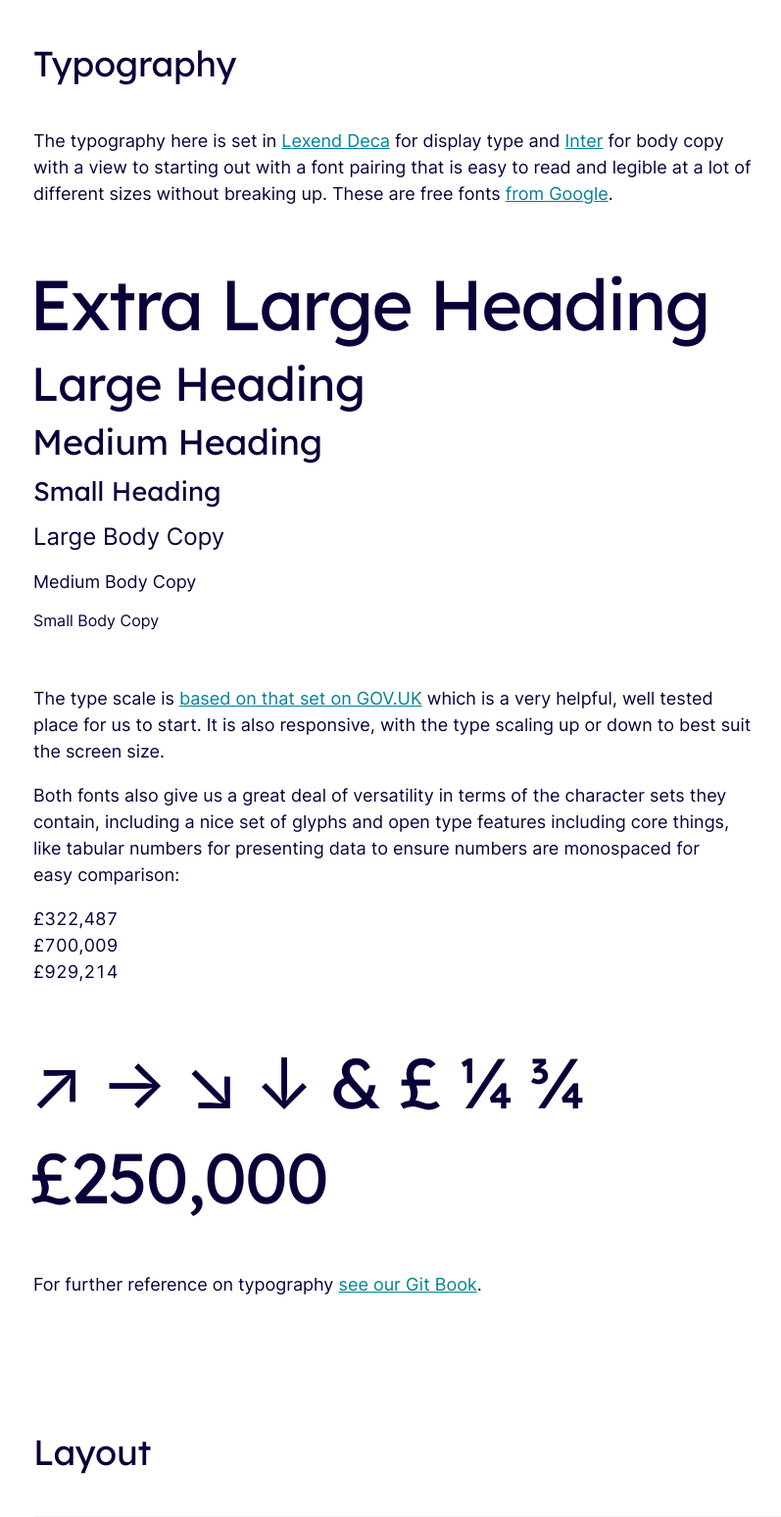
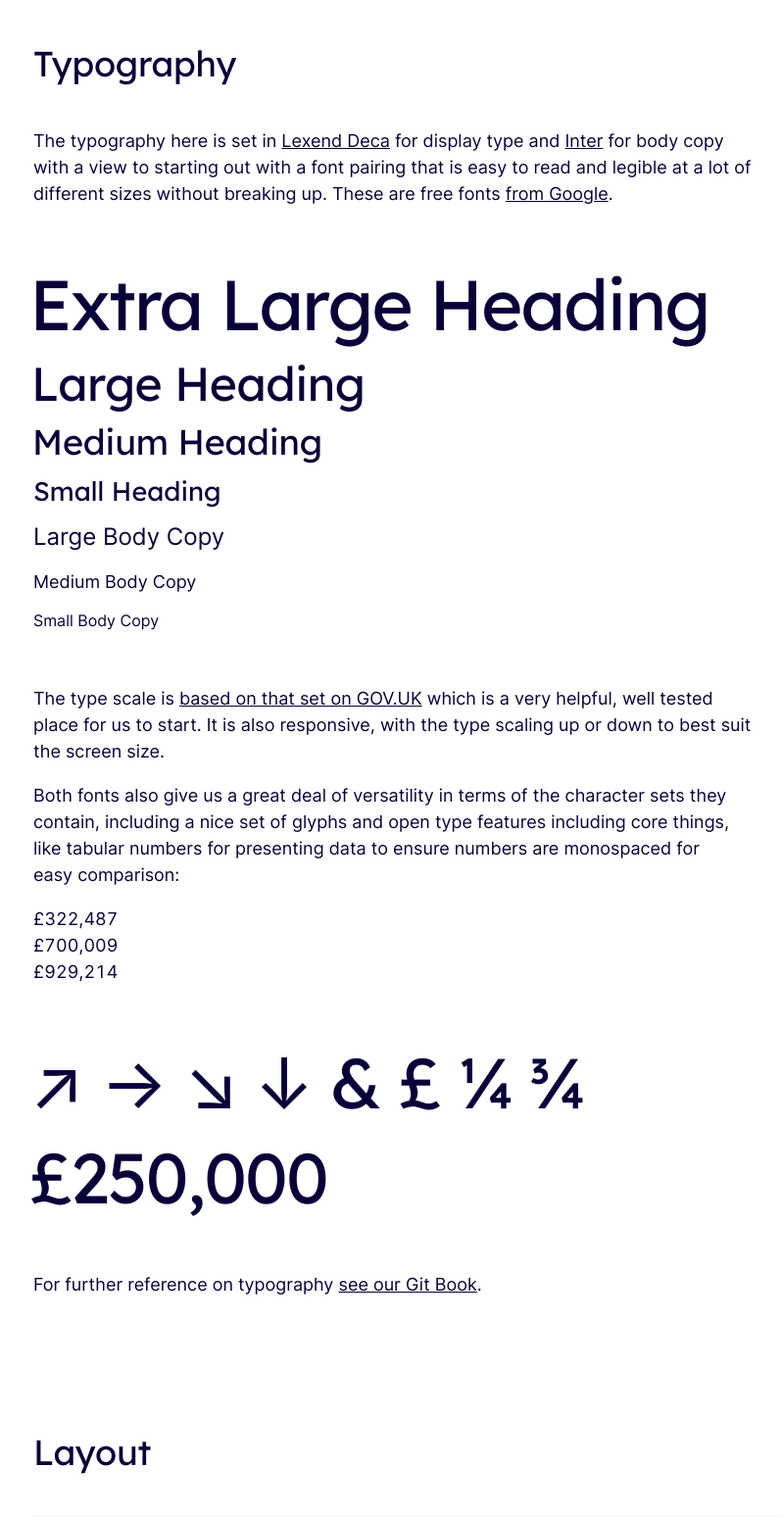
Before and after one commit to WeTheCatalysts/design-system.thecatalyst.org.uk, a PHP site: page / in a window 1280 px wide. Shown: the part 80-1628 px from the top of the page at 98% size, without its empty margins (11-808 px from the left). Run offline with PHP 8.4, Linux system fonts and the light colour scheme.

Commit message:
Links same as body for now

```diff
--- a/assets/stylesheets/catalyst.css
+++ b/assets/stylesheets/catalyst.css
@@ -353,7 +353,7 @@ ul ul {
   margin-bottom: 0; }
 
 a {
-  color: #008294;
+  color: #0a0039;
   text-decoration: underline; }
 
 img {
--- a/assets/stylesheets/catalyst.scss
+++ b/assets/stylesheets/catalyst.scss
@@ -157,7 +157,7 @@ ul ul {
 }
 
 a {
-  color: #008294;
+  color: $brand-navy;
   text-decoration: underline;
 }
 
```
